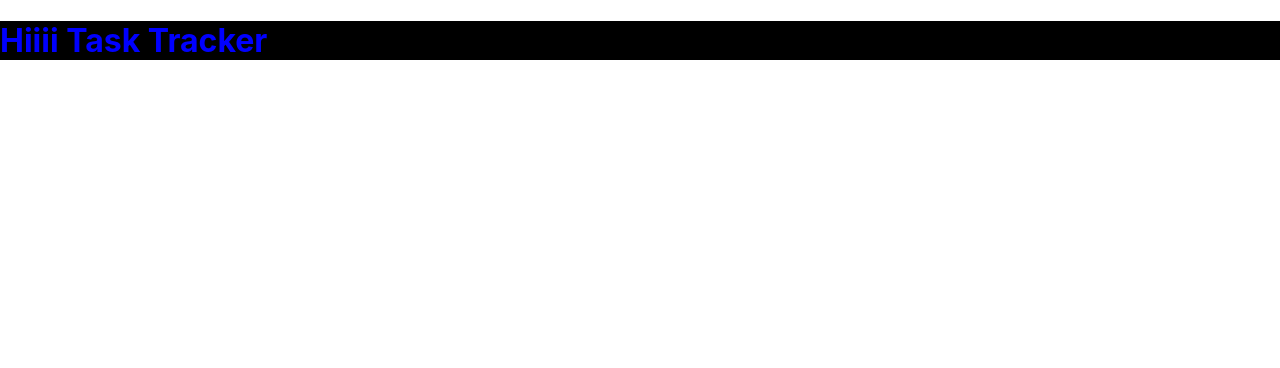
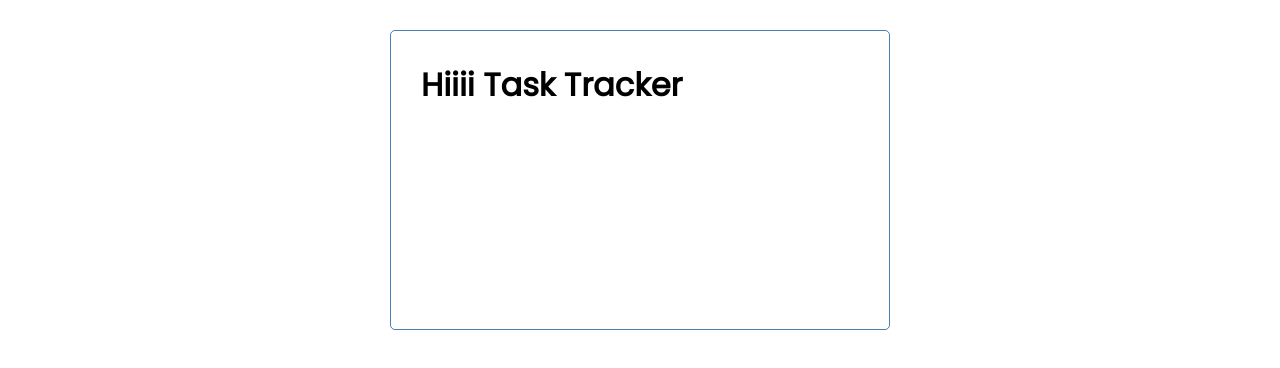
Before and after one commit to Mahsa1990a/react-task-tracker, a React (Create React App) app: page / in a window 1280 px wide. Shown: the top 368 px of the page. Built offline with nearby package versions, Linux system fonts and the light colour scheme; the HTML template or start-up script is replaced by a standard one.

Commit message:
added css

```diff
--- a/src/components/Header.jsx
+++ b/src/components/Header.jsx
@@ -4,7 +4,7 @@
 const Header = (props) => {
   return (
     <header>
-      <h1 style={headingStyle}>Hiiii {props.title}</h1>
+      <h1>Hiiii {props.title}</h1>
     </header>
   )
 }
@@ -18,10 +18,10 @@
   title: PropTypes.string.isRequired, //we can change the type be string, number, ...
 }
 
-//instead of inline style:
-const headingStyle = {
-  color: 'blue',
-  backgroundColor: 'black'
-}
+//instead of inline style we use this(css in jsx):
+// const headingStyle = {
+//   color: 'blue',
+//   backgroundColor: 'black'
+// }
 
 export default Header;
--- a/src/index.css
+++ b/src/index.css
@@ -1,13 +1,112 @@
-body {
+@import url('https://fonts.googleapis.com/css2?family=Poppins:wght@300;400&display=swap');
+
+* {
+  box-sizing: border-box;
   margin: 0;
-  font-family: -apple-system, BlinkMacSystemFont, 'Segoe UI', 'Roboto', 'Oxygen',
-    'Ubuntu', 'Cantarell', 'Fira Sans', 'Droid Sans', 'Helvetica Neue',
-    sans-serif;
-  -webkit-font-smoothing: antialiased;
-  -moz-osx-font-smoothing: grayscale;
+  padding: 0;
 }
 
-code {
-  font-family: source-code-pro, Menlo, Monaco, Consolas, 'Courier New',
-    monospace;
+body {
+  font-family: 'Poppins', sans-serif;
 }
+
+.container {
+  max-width: 500px;
+  margin: 30px auto;
+  overflow: auto;
+  min-height: 300px;
+  border: 1px solid steelblue;
+  padding: 30px;
+  border-radius: 5px;
+}
+
+.header {
+  display: flex;
+  justify-content: space-between;
+  align-items: center;
+  margin-bottom: 20px;
+}
+
+.btn {
+  display: inline-block;
+  background: #000;
+  color: #fff;
+  border: none;
+  padding: 10px 20px;
+  margin: 5px;
+  border-radius: 5px;
+  cursor: pointer;
+  text-decoration: none;
+  font-size: 15px;
+  font-family: inherit;
+}
+
+.btn:focus {
+  outline: none;
+}
+
+.btn:active {
+  transform: scale(0.98);
+}
+
+.btn-block {
+  display: block;
+  width: 100%;
+}
+
+.task {
+  background: #f4f4f4;
+  margin: 5px;
+  padding: 10px 20px;
+  cursor: pointer;
+}
+
+.task.reminder {
+  border-left: 5px solid green;
+}
+
+.task h3 {
+  display: flex;
+  align-items: center;
+  justify-content: space-between;
+}
+
+.add-form {
+  margin-bottom: 40px;
+}
+
+.form-control {
+  margin: 20px 0;
+}
+
+.form-control label {
+  display: block;
+}
+
+.form-control input {
+  width: 100%;
+  height: 40px;
+  margin: 5px;
+  padding: 3px 7px;
+  font-size: 17px;
+}
+
+.form-control-check {
+  display: flex;
+  align-items: center;
+  justify-content: space-between;
+}
+
+.form-control-check label {
+  flex: 1;
+}
+
+.form-control-check input {
+  flex: 2;
+  height: 20px;
+}
+
+footer {
+  margin-top: 30px;
+  text-align: center;
+}
```
